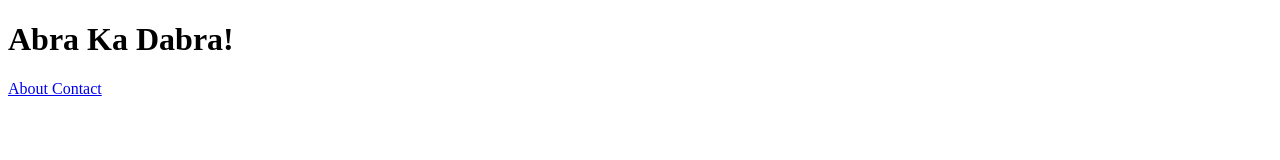
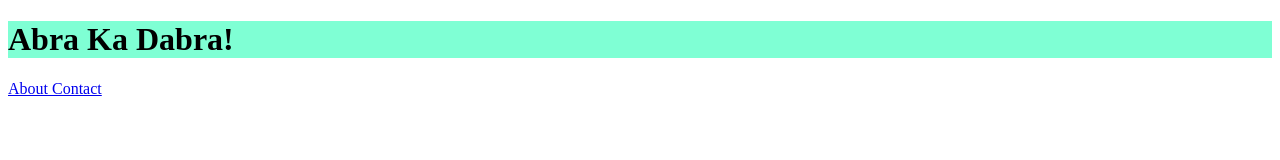
Before and after one commit to suyashsagalgile543/abra-ka-dabra, a plain HTML site: page index.html in a window 1280 px wide. Drawn offline with Linux system fonts and the light colour scheme.

Commit message:
home page name background change

```diff
--- a/index.html
+++ b/index.html
@@ -6,9 +6,15 @@
   <title>Abra Ka Dabra</title>
 
   <link rel="stylesheet" href="./css/style.css">
+
+  <style>
+    .title-name{
+      background-color: aquamarine;
+    }
+  </style>
 </head>
 <body>
-  <h1>Abra Ka Dabra!</h1>
+  <h1 class="title-name">Abra Ka Dabra!</h1>
 
 
   <a href="./pages/about.html">
```
